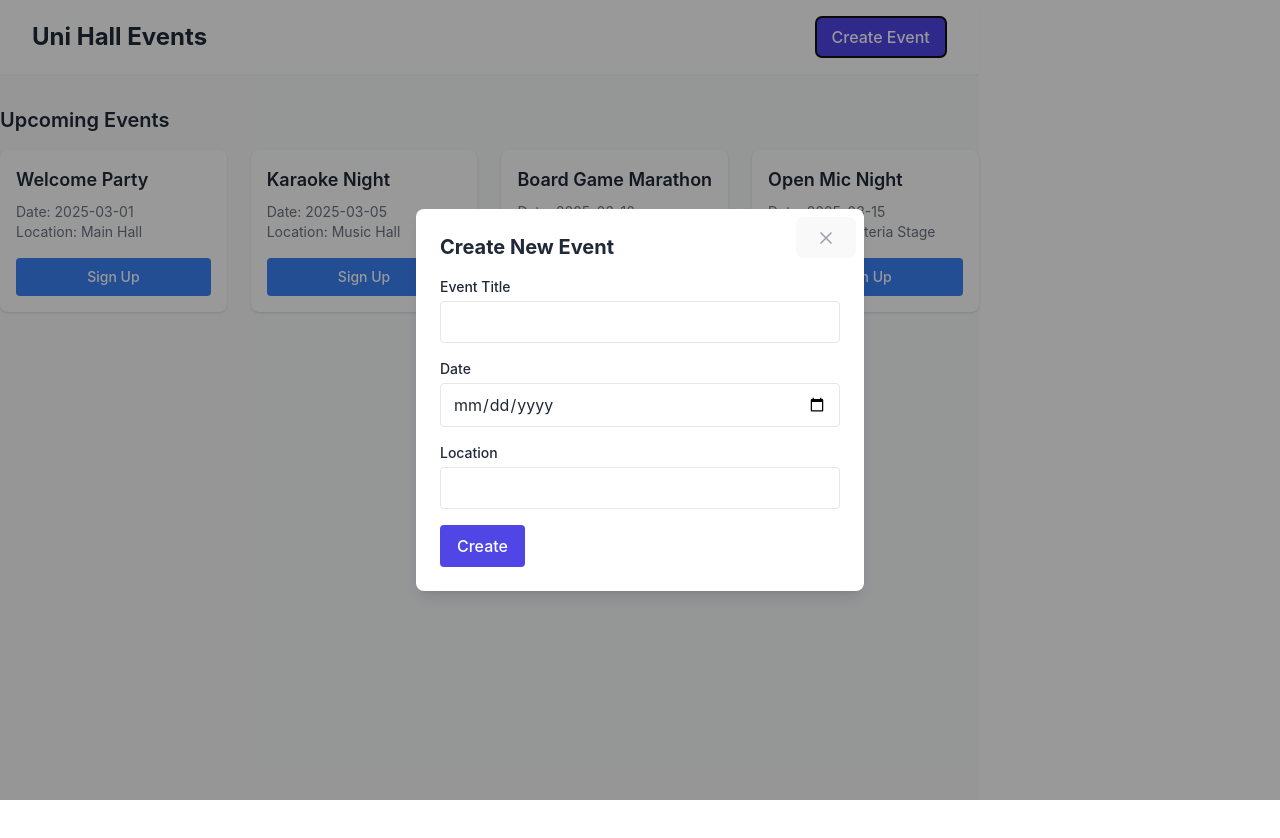
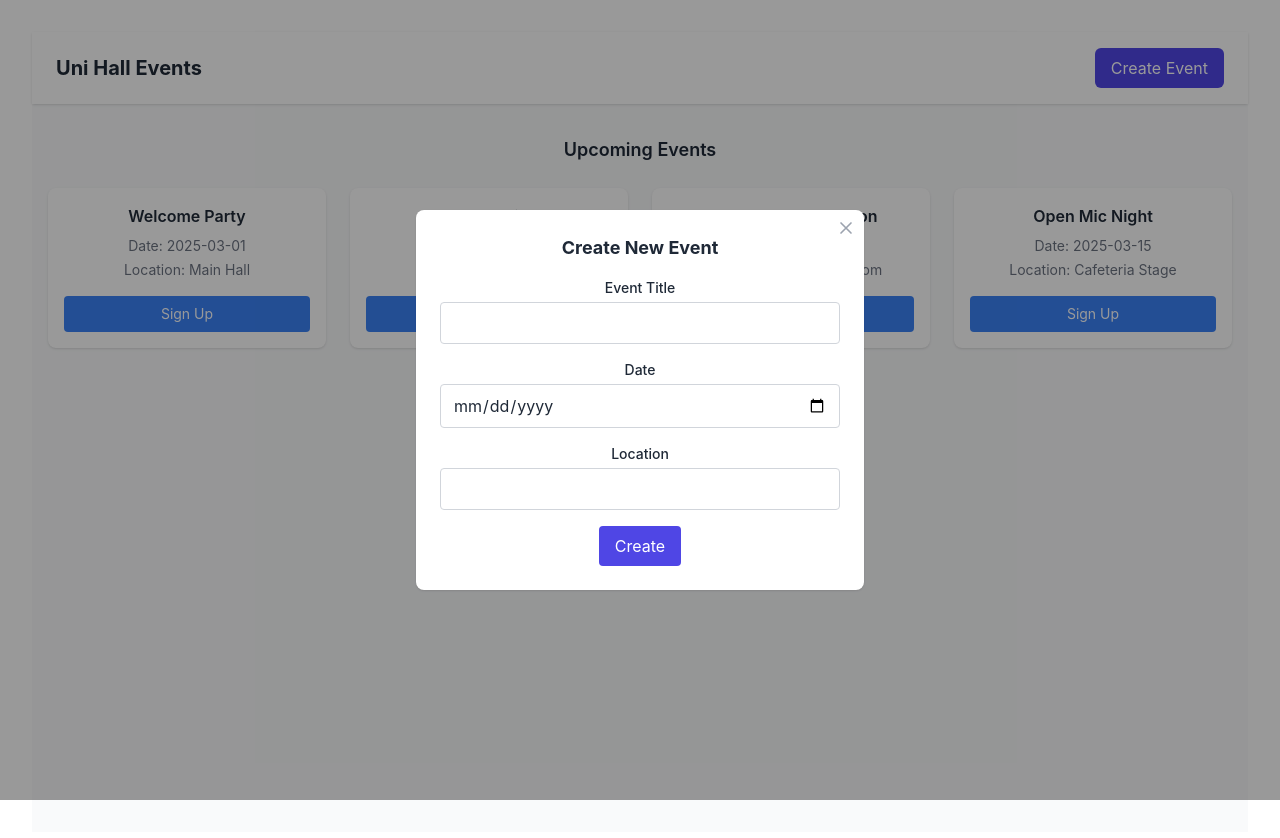
Before and after one commit to FatKidddd/rh-hackathon, a React (Vite) app: page / in a window 1280 px wide. Both pictures are taken after a click on the button "Create Event". Shown: the top 838 px of the page. Before the commit the page ends 800 px from the top, so only its background shows below. Built offline with nearby package versions, Linux system fonts and the light colour scheme.

Commit message:
improve landing page UI

```diff
--- a/src/App.tsx
+++ b/src/App.tsx
@@ -1,54 +1,48 @@
-import { useState } from "react";
+import React, { useState } from "react";
+import "./App.css"; // or wherever you have your custom CSS
+import "./index.css"; // Tailwind base, components, utilities
 
 function App() {
-  // Sample events to show on the landing page
   const [events, setEvents] = useState([
     { id: 1, title: "Welcome Party", date: "2025-03-01", location: "Main Hall" },
     { id: 2, title: "Karaoke Night", date: "2025-03-05", location: "Music Hall" },
     { id: 3, title: "Board Game Marathon", date: "2025-03-10", location: "Community Room" },
     { id: 4, title: "Open Mic Night", date: "2025-03-15", location: "Cafeteria Stage" },
   ]);
-
-  // State for showing/hiding the sign-up modal & create-event modal
   const [showSignupModal, setShowSignupModal] = useState(false);
   const [showCreateModal, setShowCreateModal] = useState(false);
-
-  // Stores which event is currently selected for sign-up
   const [selectedEvent, setSelectedEvent] = useState<any>(null);
 
-  // Temporary fields for the "Create Event" form
   const [newEventTitle, setNewEventTitle] = useState("");
   const [newEventDate, setNewEventDate] = useState("");
   const [newEventLocation, setNewEventLocation] = useState("");
 
-  // Handle sign-up modal open
   const handleSignupOpen = (event: any) => {
     setSelectedEvent(event);
     setShowSignupModal(true);
   };
 
-  // Handle sign-up modal close
   const handleSignupClose = () => {
     setShowSignupModal(false);
     setSelectedEvent(null);
   };
 
-  // Handle form submission for sign-up
   const handleSignupSubmit = (e: any) => {
     e.preventDefault();
-    // You can process the sign-up data here, e.g., send to your backend
     console.log("Signed up for event:", selectedEvent);
     setShowSignupModal(false);
   };
 
-  // Handle create-event modal open/close
-  const handleCreateModalOpen = () => setShowCreateModal(true);
-  const handleCreateModalClose = () => setShowCreateModal(false);
+  const handleCreateModalOpen = () => {
+    setShowCreateModal(true);
+  };
 
-  // Handle form submission for creating a new event
+  const handleCreateModalClose = () => {
+    setShowCreateModal(false);
+  };
+
   const handleCreateEventSubmit = (e: any) => {
     e.preventDefault();
-    // Basic form check
     if (!newEventTitle || !newEventDate || !newEventLocation) return;
 
     const newEvent = {
@@ -57,11 +51,7 @@ function App() {
       date: newEventDate,
       location: newEventLocation,
     };
-
-    // Add new event to state
     setEvents([...events, newEvent]);
-
-    // Clear inputs and close modal
     setNewEventTitle("");
     setNewEventDate("");
     setNewEventLocation("");
@@ -70,34 +60,29 @@ function App() {
 
   return (
     <div className="min-h-screen bg-gray-50 text-gray-800">
-      {/* Navigation / Header */}
-      <header className="flex items-center justify-between px-8 py-4 bg-white shadow-sm">
-        <h1 className="text-2xl font-bold">Uni Hall Events</h1>
+      {/* Header */}
+      <header className="flex items-center justify-between px-6 py-4 bg-white shadow">
+        <h1 className="text-xl font-bold">Uni Hall Events</h1>
         <button
           onClick={handleCreateModalOpen}
-          className="px-4 py-2 bg-indigo-600 text-white rounded-md hover:bg-indigo-700"
+          className="px-4 py-2 rounded-md bg-indigo-600 hover:bg-indigo-700 text-white"
         >
           Create Event
         </button>
       </header>
 
-      {/* Events Grid */}
-      <main className="max-w-6xl mx-auto py-8">
-        <h2 className="text-xl font-semibold mb-4">Upcoming Events</h2>
+      {/* Main Content */}
+      <main className="container mx-auto px-4 py-8">
+        <h2 className="text-lg font-semibold mb-6">Upcoming Events</h2>
         <div className="grid gap-6 sm:grid-cols-2 md:grid-cols-3 lg:grid-cols-4">
           {events.map((event) => (
-            <div
-              key={event.id}
-              className="bg-white rounded-lg shadow p-4 flex flex-col justify-between"
-            >
-              <div>
-                <h3 className="text-lg font-semibold mb-2">{event.title}</h3>
-                <p className="text-sm text-gray-500">Date: {event.date}</p>
-                <p className="text-sm text-gray-500">Location: {event.location}</p>
-              </div>
+            <div key={event.id} className="bg-white rounded-lg shadow p-4 flex flex-col">
+              <h3 className="text-md font-semibold mb-2">{event.title}</h3>
+              <p className="text-sm text-gray-500 mb-1">Date: {event.date}</p>
+              <p className="text-sm text-gray-500 mb-4">Location: {event.location}</p>
               <button
                 onClick={() => handleSignupOpen(event)}
-                className="mt-4 px-4 py-2 bg-blue-500 text-white text-sm rounded hover:bg-blue-600"
+                className="px-3 py-2 text-sm rounded bg-blue-500 text-white hover:bg-blue-600"
               >
                 Sign Up
               </button>
@@ -106,13 +91,13 @@ function App() {
         </div>
       </main>
 
-      {/* Sign Up Modal */}
+      {/* Signup Modal */}
       {showSignupModal && (
-        <div className="fixed inset-0 flex items-center justify-center z-50 bg-black bg-opacity-40">
-          <div className="bg-white rounded-lg shadow-lg p-6 w-full max-w-md relative">
+        <div className="fixed inset-0 z-50 flex items-center justify-center bg-black bg-opacity-40">
+          <div className="bg-white rounded-lg shadow p-6 w-full max-w-md relative">
             <button
               onClick={handleSignupClose}
-              className="absolute top-2 right-2 text-gray-400 hover:text-gray-500"
+              className="absolute top-2 right-2 text-gray-400 hover:text-gray-600"
             >
               <svg
                 className="h-5 w-5"
@@ -120,22 +105,20 @@ function App() {
                 stroke="currentColor"
                 viewBox="0 0 24 24"
               >
-                <path
-                  strokeLinecap="round"
-                  strokeLinejoin="round"
-                  strokeWidth="2"
-                  d="M6 18L18 6M6 6l12 12"
-                />
+                <path strokeLinecap="round" strokeLinejoin="round" strokeWidth="2"
+                      d="M6 18L18 6M6 6l12 12" />
               </svg>
             </button>
-            <h3 className="text-xl font-bold mb-4">Sign Up for {selectedEvent?.title as any}</h3>
+            <h2 className="text-lg font-bold mb-4">
+              Sign Up for {selectedEvent?.title}
+            </h2>
             <form onSubmit={handleSignupSubmit} className="space-y-4">
               <div>
                 <label className="block text-sm font-medium mb-1">Name</label>
                 <input
                   type="text"
                   required
-                  className="w-full border rounded px-3 py-2 focus:outline-none focus:ring"
+                  className="block w-full border border-gray-300 rounded px-3 py-2 focus:outline-none focus:ring-2 focus:ring-blue-500"
                 />
               </div>
               <div>
@@ -143,7 +126,7 @@ function App() {
                 <input
                   type="email"
                   required
-                  className="w-full border rounded px-3 py-2 focus:outline-none focus:ring"
+                  className="block w-full border border-gray-300 rounded px-3 py-2 focus:outline-none focus:ring-2 focus:ring-blue-500"
                 />
               </div>
               <button
@@ -159,11 +142,11 @@ function App() {
 
       {/* Create Event Modal */}
       {showCreateModal && (
-        <div className="fixed inset-0 flex items-center justify-center z-50 bg-black bg-opacity-40">
-          <div className="bg-white rounded-lg shadow-lg p-6 w-full max-w-md relative">
+        <div className="fixed inset-0 z-50 flex items-center justify-center bg-black bg-opacity-40">
+          <div className="bg-white rounded-lg shadow p-6 w-full max-w-md relative">
             <button
               onClick={handleCreateModalClose}
-              className="absolute top-2 right-2 text-gray-400 hover:text-gray-500"
+              className="absolute top-2 right-2 text-gray-400 hover:text-gray-600"
             >
               <svg
                 className="h-5 w-5"
@@ -171,15 +154,11 @@ function App() {
                 stroke="currentColor"
                 viewBox="0 0 24 24"
               >
-                <path
-                  strokeLinecap="round"
-                  strokeLinejoin="round"
-                  strokeWidth="2"
-                  d="M6 18L18 6M6 6l12 12"
-                />
+                <path strokeLinecap="round" strokeLinejoin="round" strokeWidth="2"
+                      d="M6 18L18 6M6 6l12 12" />
               </svg>
             </button>
-            <h3 className="text-xl font-bold mb-4">Create New Event</h3>
+            <h2 className="text-lg font-bold mb-4">Create New Event</h2>
             <form onSubmit={handleCreateEventSubmit} className="space-y-4">
               <div>
                 <label className="block text-sm font-medium mb-1">Event Title</label>
@@ -187,8 +166,8 @@ function App() {
                   type="text"
                   value={newEventTitle}
                   onChange={(e) => setNewEventTitle(e.target.value)}
-                  className="w-full border rounded px-3 py-2 focus:outline-none focus:ring"
                   required
+                  className="block w-full border border-gray-300 rounded px-3 py-2 focus:outline-none focus:ring-2 focus:ring-indigo-500"
                 />
               </div>
               <div>
@@ -197,8 +176,8 @@ function App() {
                   type="date"
                   value={newEventDate}
                   onChange={(e) => setNewEventDate(e.target.value)}
-                  className="w-full border rounded px-3 py-2 focus:outline-none focus:ring"
                   required
+                  className="block w-full border border-gray-300 rounded px-3 py-2 focus:outline-none focus:ring-2 focus:ring-indigo-500"
                 />
               </div>
               <div>
@@ -207,8 +186,8 @@ function App() {
                   type="text"
                   value={newEventLocation}
                   onChange={(e) => setNewEventLocation(e.target.value)}
-                  className="w-full border rounded px-3 py-2 focus:outline-none focus:ring"
                   required
+                  className="block w-full border border-gray-300 rounded px-3 py-2 focus:outline-none focus:ring-2 focus:ring-indigo-500"
                 />
               </div>
               <button
--- a/src/index.css
+++ b/src/index.css
@@ -2,21 +2,31 @@
 @tailwind components;
 @tailwind utilities;
 
+/* Keep this if you want Inter as your font: */
 :root {
   font-family: Inter, system-ui, Avenir, Helvetica, Arial, sans-serif;
   line-height: 1.5;
   font-weight: 400;
-
-  color-scheme: light dark;
-  color: rgba(255, 255, 255, 0.87);
-  background-color: #242424;
-
-  font-synthesis: none;
-  text-rendering: optimizeLegibility;
-  -webkit-font-smoothing: antialiased;
-  -moz-osx-font-smoothing: grayscale;
+  /* Remove or override these if you want a light page: */
+  /* color-scheme: light dark; */
+  /* color: rgba(255, 255, 255, 0.87); */
+  /* background-color: #242424; */
 }
 
+/* Remove or override the flex layout on body: */
+/* body {
+  margin: 0;
+  display: flex;
+  place-items: center;
+  min-width: 320px;
+  min-height: 100vh;
+} */
+body {
+  margin: 0; /* This is fine */
+}
+
+/* Keep your anchor, heading, button focus styles if you wish,
+   or let Tailwind handle them: */
 a {
   font-weight: 500;
   color: #646cff;
@@ -25,48 +35,3 @@ a {
 a:hover {
   color: #535bf2;
 }
-
-body {
-  margin: 0;
-  display: flex;
-  place-items: center;
-  min-width: 320px;
-  min-height: 100vh;
-}
-
-h1 {
-  font-size: 3.2em;
-  line-height: 1.1;
-}
-
-button {
-  border-radius: 8px;
-  border: 1px solid transparent;
-  padding: 0.6em 1.2em;
-  font-size: 1em;
-  font-weight: 500;
-  font-family: inherit;
-  background-color: #1a1a1a;
-  cursor: pointer;
-  transition: border-color 0.25s;
-}
-button:hover {
-  border-color: #646cff;
-}
-button:focus,
-button:focus-visible {
-  outline: 4px auto -webkit-focus-ring-color;
-}
-
-@media (prefers-color-scheme: light) {
-  :root {
-    color: #213547;
-    background-color: #ffffff;
-  }
-  a:hover {
-    color: #747bff;
-  }
-  button {
-    background-color: #f9f9f9;
-  }
-}
```
